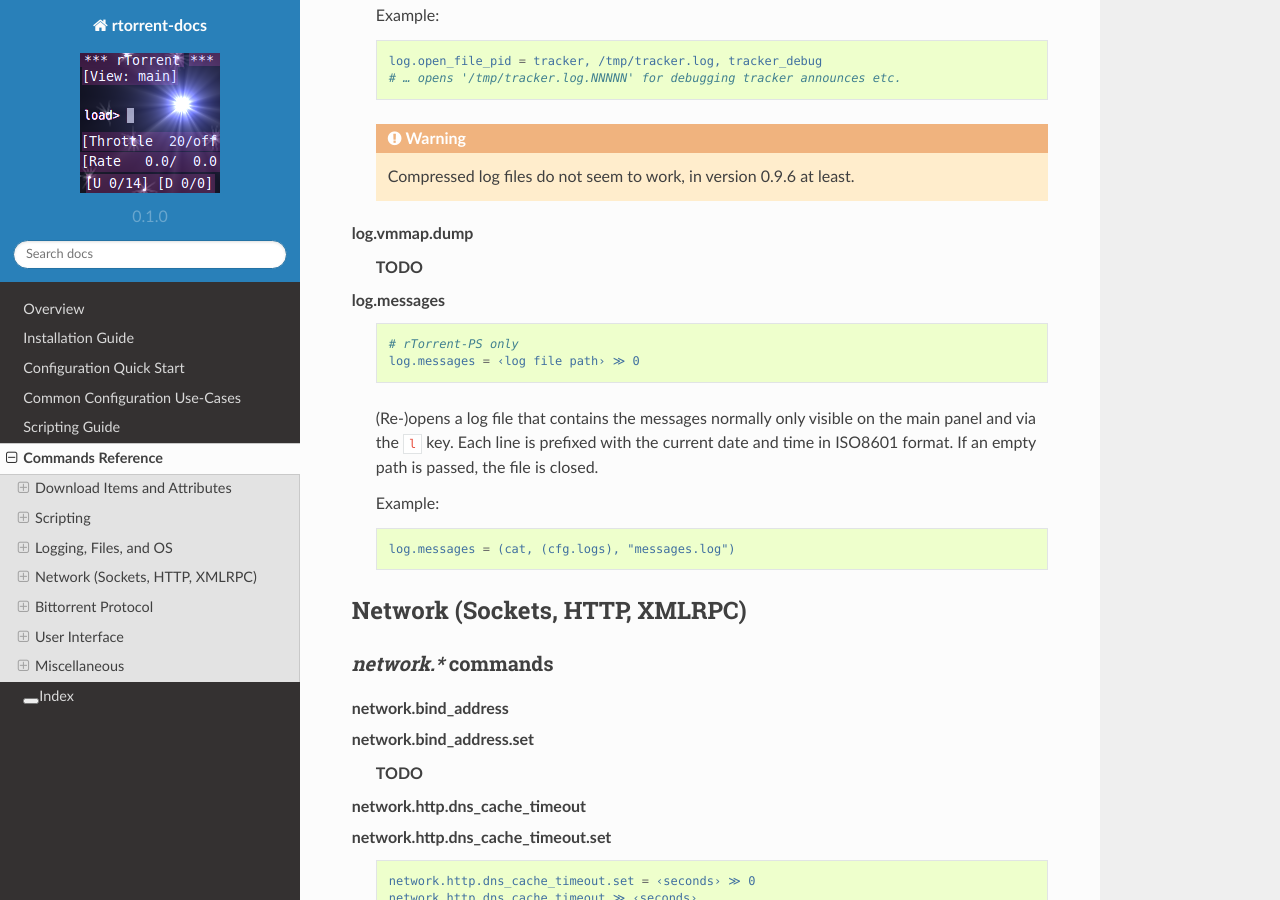
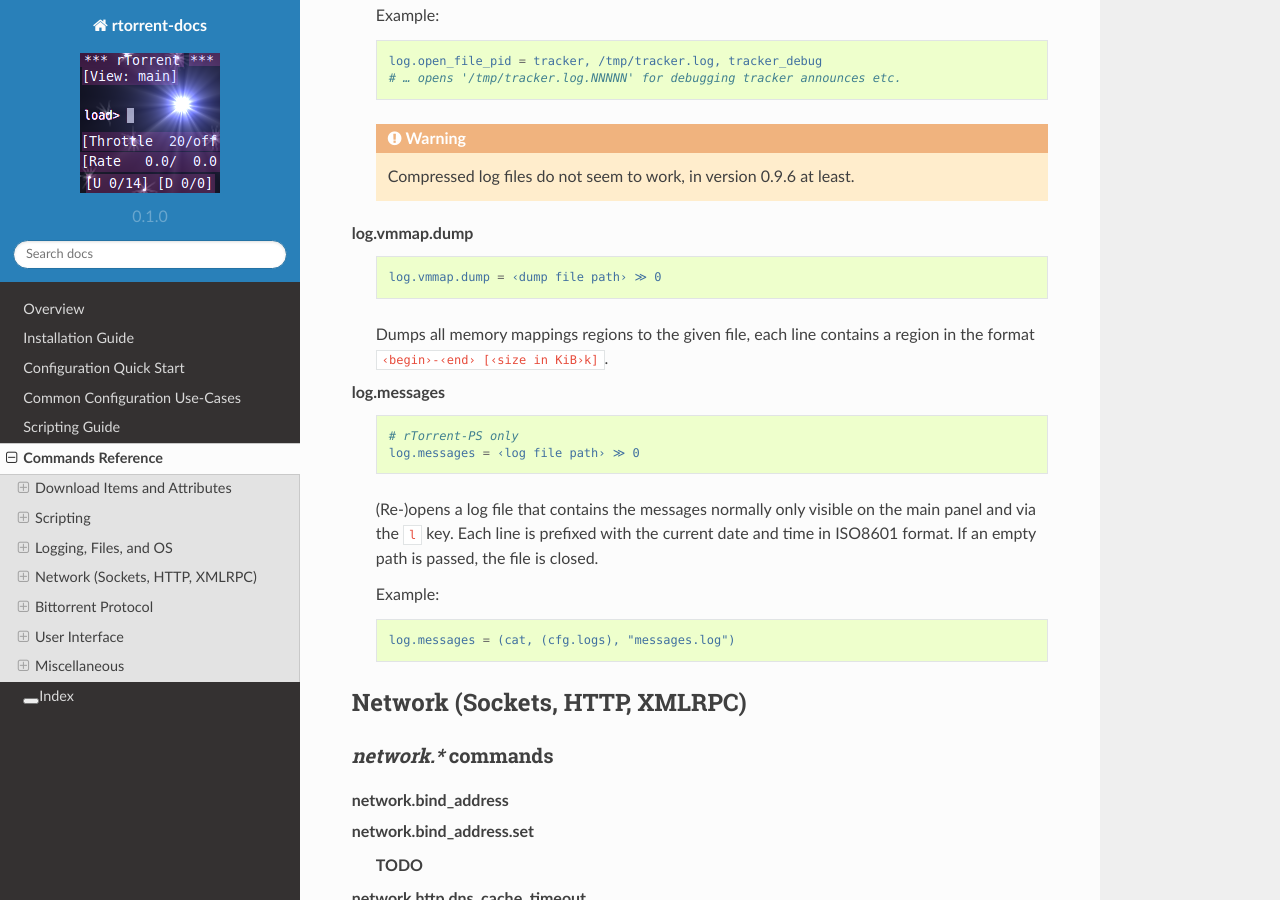
Before and after one commit to rtorrent-community/rtorrent-docs, a Sphinx documentation site: the page built from docs/cmd-ref.rst, in a window 1280 px wide and 900 px high, scrolled down 24773 px. Built offline with Sphinx 7.4.7 and the Read the Docs theme 2.0.0, drawn with Linux system fonts in a browser that asks for light colours.

Commit message:
log.vmmap.dump

```diff
--- a/docs/include-cmd-system.rst
+++ b/docs/include-cmd-system.rst
@@ -281,10 +281,15 @@ Commands related to the operating system and the XMLRPC API.
             Compressed log files do not seem to work, in version 0.9.6 at least.
 
 
-
     log.vmmap.dump
 
-        **TODO**
+        .. code-block:: ini
+
+            log.vmmap.dump = ‹dump file path› ≫ 0
+
+        Dumps all memory mappings regions to the given file,
+        each line contains a region in the format ``‹begin›-‹end› [‹size in KiB›k]``.
+
 
     log.messages
 
```
